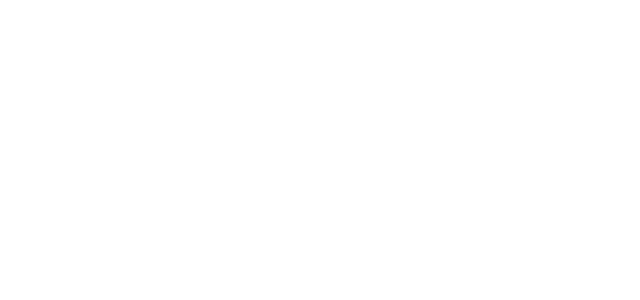
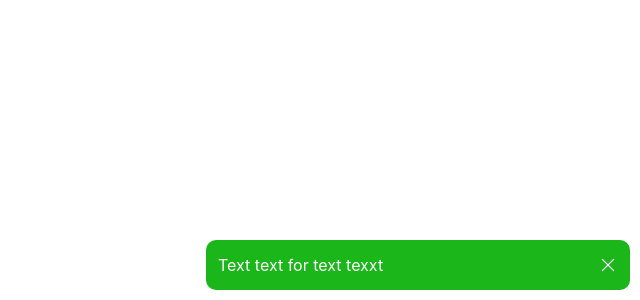
Before and after one commit to oleksandrportianko/inovative-ui, a React (Create React App) app: page / in a window 1280 px wide. Before the commit this address had no page. Shown: the part 500-800 px from the top of the page, without its empty margins (640-1280 px from the left). Built offline with nearby package versions, Linux system fonts and the light colour scheme.

Commit message:
base alert component

```diff
--- a/src/App.tsx
+++ b/src/App.tsx
@@ -8,7 +8,7 @@
   return (
     <div className="App">
       <Routes>
-        <Route path='/elements' element={<Elements />} />
+        <Route path='/' element={<Elements />} />
       </Routes>
     </div>
   );
--- a/src/components/alert/alert.component.tsx
+++ b/src/components/alert/alert.component.tsx
@@ -1,9 +1,26 @@
+import { FC } from 'react'
 
+import closeSvg from '../../assets/close.svg'
 
-export const Alert = () => {
+import './alert.styles.css'
+
+type AlertProps = {
+    variant?: 'success' | 'error',
+    position?: 'bottom-right' | 'top-right' | 'bottom-left' | 'top-left',
+    close?: 'auto' | 'manually',
+    content: string,
+    onClose: () => any;
+}
+
+export const Alert: FC<AlertProps> = ({ variant = 'success', position = 'bottom-right', close = 'manually', content, onClose }) => {
     return (
-        <div>
-
+        <div className={`alert-container alert-${variant} alert-${position}`}>
+            {content}
+            {
+                close === 'manually' && (
+                    <img onClick={onClose} className='alert-close' src={closeSvg} alt="" />
+                )
+            }
         </div>
     )
 }
--- a/src/components/alert/alert.styles.css
+++ b/src/components/alert/alert.styles.css
@@ -0,0 +1,46 @@
+.alert-container {
+    position: absolute;
+    max-width: 400px;
+    min-height: 40px;
+    width: 100%;
+    display: flex;
+    align-items: center;
+    justify-content: space-between;
+    color: white;
+    border-radius: 10px;
+    padding: 5px 12px;
+}
+
+.alert-success {
+    background-color: rgb(26, 182, 26);
+}
+
+.alert-error {
+    background-color: rgb(228, 28, 28);
+}
+
+.alert-bottom-right {
+    bottom: 10px;
+    right: 10px;
+}
+
+.alert-top-right {
+    top: 10px;
+    right: 10px;
+}
+
+.alert-bottom-left {
+    bottom: 10px;
+    left: 10px;
+}
+
+.alert-top-left {
+    top: 10px;
+    left: 10px;
+}
+
+.alert-close {
+    color: white;
+    width: 20px;
+    height: 20px;
+}
--- /dev/null
+++ b/src/custom.d.ts
@@ -0,0 +1,4 @@
+declare module "*.svg" {
+    const content: any;
+    export default content;
+}
--- a/src/pages/elements/elements.page.tsx
+++ b/src/pages/elements/elements.page.tsx
@@ -1,7 +1,17 @@
+import { useState } from "react"
+
+import { Alert } from "../../components/alert/alert.component"
+
 export const Elements = () => {
+    const [alert, setAlert] = useState<boolean>(true)
+
+    const closeAlert = () => {
+        setAlert(false)
+    }
+
     return (
         <div>
-
+            { alert && <Alert onClose={closeAlert} variant="success" position="bottom-right" content="Text text for text texxt" /> }
         </div>
     )
 }
```
Also changed, not shown: src/assets/close.svg (added).
